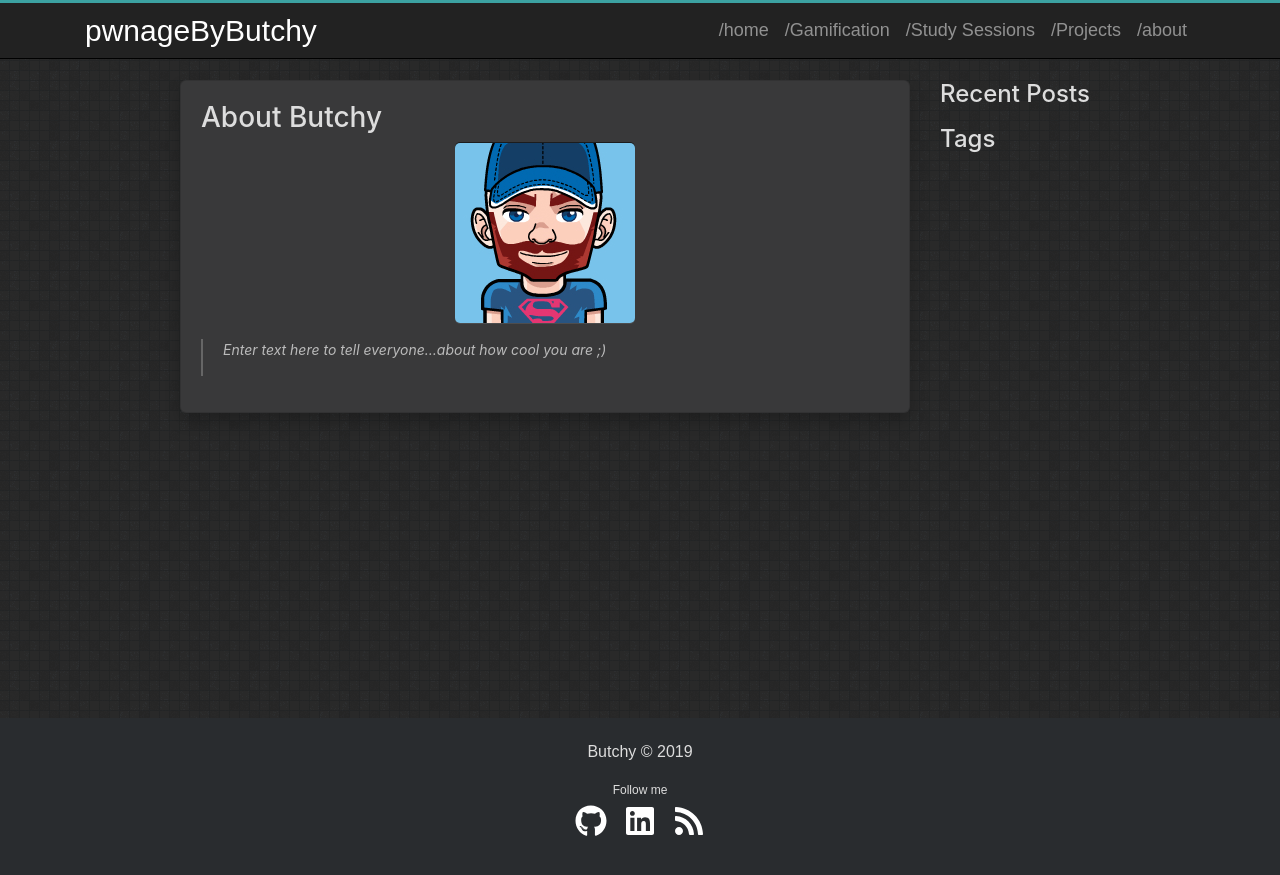
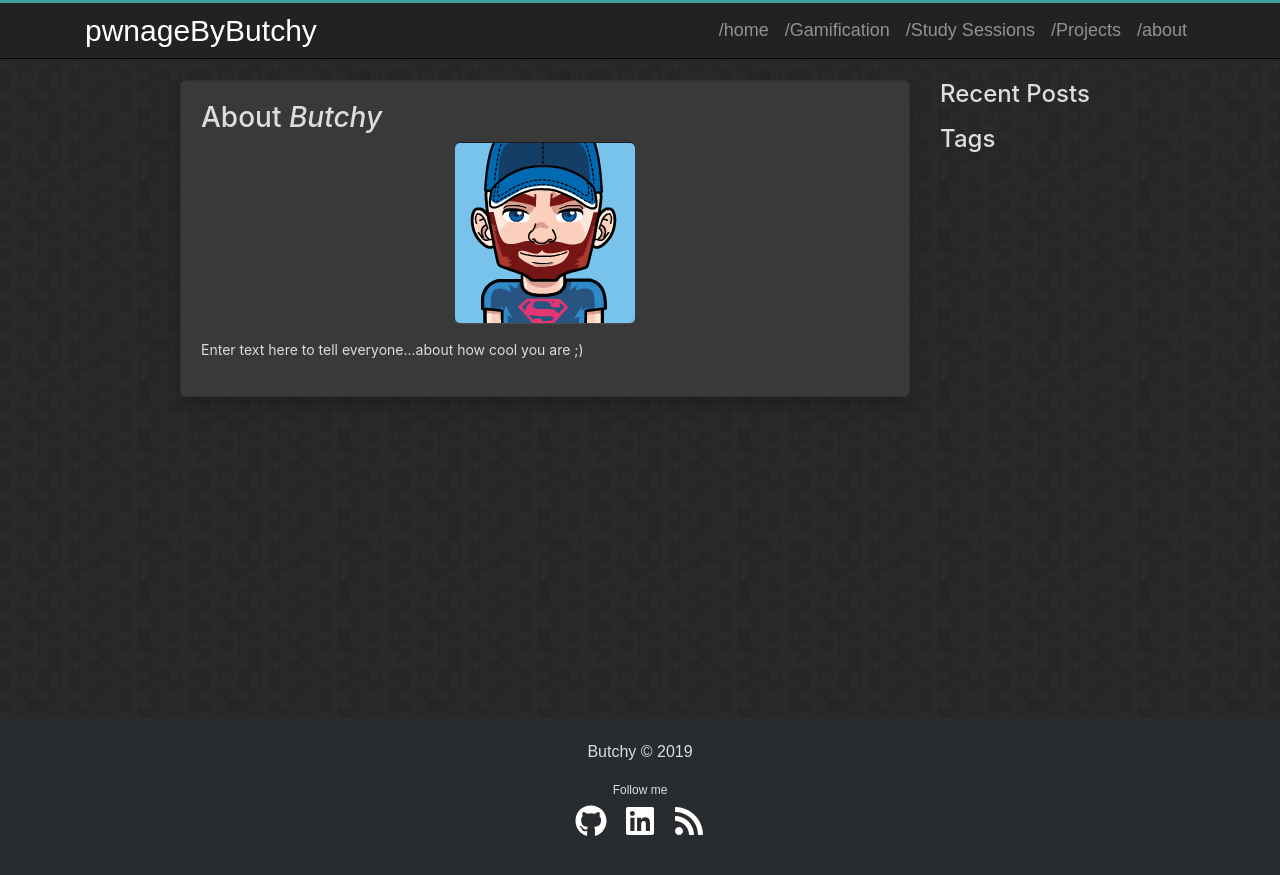
Before and after one commit to pwnageByButchy/pwnageByButchy.github.io, a Jekyll site: the page built from about.md, in a window 1280 px wide. Shown: the top 875 px of the page. Built offline with Jekyll 4.4.1, drawn with Linux system fonts in a browser that asks for light colours.

```diff
--- a/about.md
+++ b/about.md
@@ -4,8 +4,9 @@ title: About
 
 ---
 
-# About Butchy
+# About _Butchy_
 
 ![img]({{ '/assets/images/butchy.png' | relative_url }}){: .center-image }
 
->Enter text here to tell everyone...about how cool you are ;)
+
+Enter text here to tell everyone...about how cool you are ;)
```
